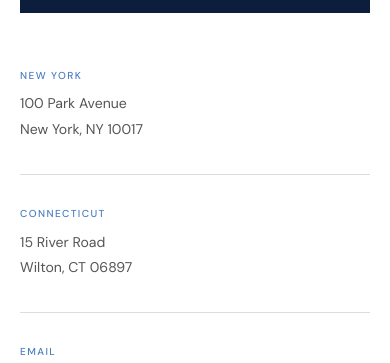
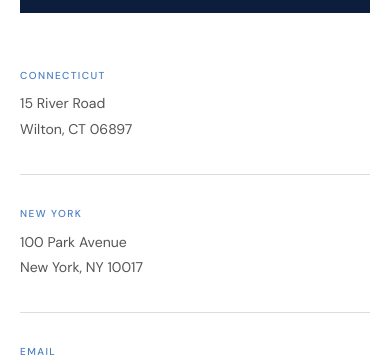
Before and after one commit to wfaglobal/wfaglobal-web, a Next.js app: page /contact in a window 390 px wide. Shown: the part 658-1021 px from the top of the page. Built offline with nearby package versions, Linux system fonts and the light colour scheme.

Commit message:
Switch Connecticut before New York, tighten mobile text

```diff
--- a/src/app/contact/page.tsx
+++ b/src/app/contact/page.tsx
@@ -14,12 +14,12 @@ export default function Contact() {
             <ContactForm />
             <div className={styles.info}>
               <div className={styles.ci}>
+                <h4>Connecticut</h4>
+                <p>15 River Road<br />Wilton, CT 06897</p>
+              </div>
+              <div className={styles.ci}>
                 <h4>New York</h4>
                 <p>100 Park Avenue<br />New York, NY 10017</p>
-              </div>
-              <div className={styles.ci}>
-                <h4>Connecticut</h4>
-                <p>15 River Road<br />Wilton, CT 06897</p>
               </div>
               <div className={styles.ci}>
                 <h4>Email</h4>
```
